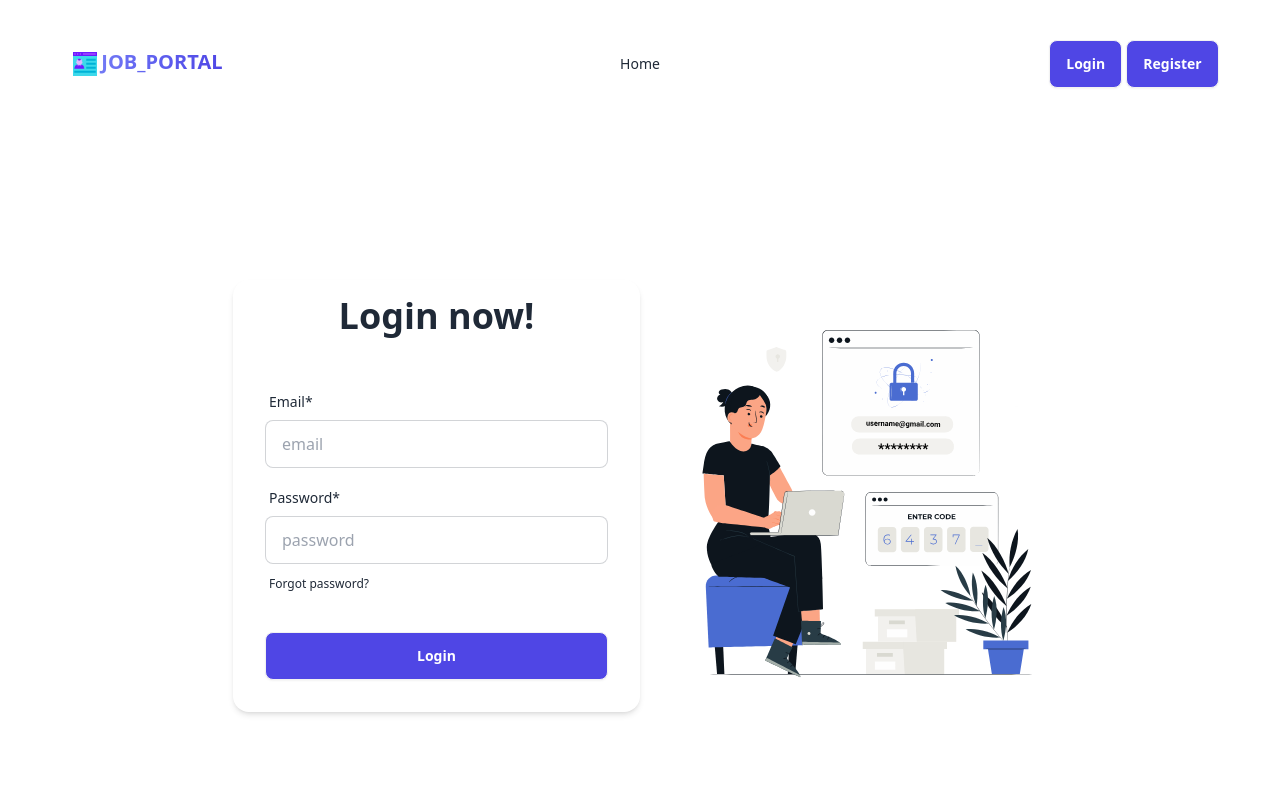
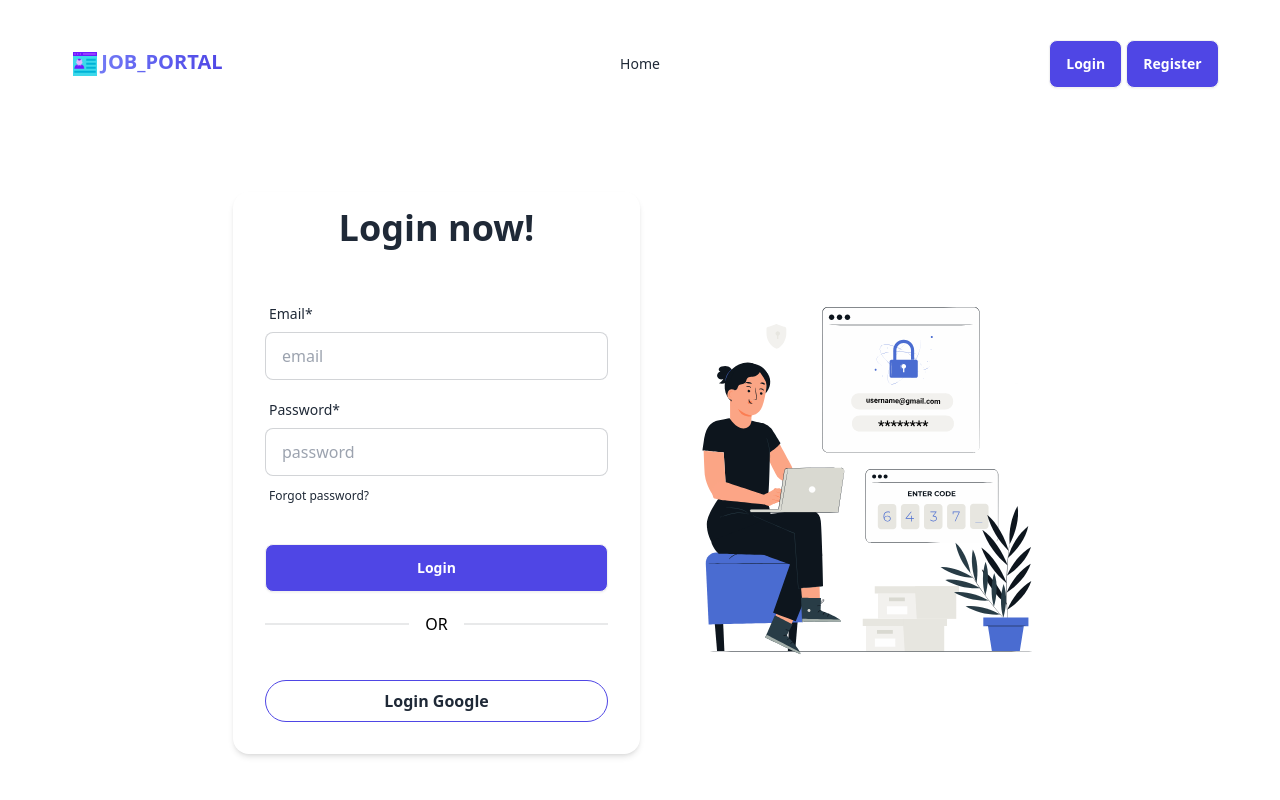
Before and after one commit to MukitHossen7/JOB-PORTAL-SYSTEM, a React (Vite) app: page /login in a window 1280 px wide. Shown: the top 800 px of the page. Built offline with nearby package versions, Linux system fonts and the light colour scheme; no server answers.

Commit message:
google login is complete

```diff
--- a/src/Pages/Authentication/Login/Login.jsx
+++ b/src/Pages/Authentication/Login/Login.jsx
@@ -6,7 +6,7 @@ import { AuthContext } from "../../../Provider/AuthProvider";
 import toast from "react-hot-toast";
 import { useNavigate } from "react-router-dom";
 const Login = () => {
-  const { signInUser } = useContext(AuthContext);
+  const { signInUser, signInGoogle } = useContext(AuthContext);
   const navigate = useNavigate();
   const {
     register,
@@ -29,18 +29,25 @@ const Login = () => {
         toast.error("Invalid credentials email/password");
       });
   };
+  const handleSignInGoogle = () => {
+    signInGoogle().then(() => {
+      toast.success("Login successful with Google");
+    });
+  };
   return (
-    <div className="">
-      <div className="hero min-h-screen">
+    <div className="py-20">
+      <div className="hero ">
         <div className="hero-content flex-col lg:flex-row-reverse gap-10 lg:gap-14">
-          <div className="text-center lg:text-left w-full lg:w-1/2">
-            <Lottie animationData={loginAnimation}></Lottie>
+          <div className="text-center lg:text-left w-full lg:w-1/2 ">
+            <div className="">
+              <Lottie animationData={loginAnimation}></Lottie>
+            </div>
           </div>
-          <div className="card max-w-3xl shrink-0 shadow-md w-full lg:w-1/2">
-            <h1 className="text-2xl lg:text-4xl font-bold text-center py-4">
+          <div className="card max-w-xl shrink-0 shadow-md w-full lg:w-1/2 ">
+            <h1 className="text-2xl lg:text-4xl font-semibold text-center py-4">
               Login now!
             </h1>
-            <form className="card-body" onSubmit={handleSubmit(handleLogin)}>
+            <form className="card-body " onSubmit={handleSubmit(handleLogin)}>
               <div className="form-control">
                 <label className="label">
                   <span className="label-text">Email*</span>
@@ -89,7 +96,14 @@ const Login = () => {
                   Login
                 </button>
               </div>
+              <div className="divider text-black pb-0">OR</div>
             </form>
+            <button
+              onClick={handleSignInGoogle}
+              className="border border-indigo-600 mt-0 px-4 py-2 rounded-full mx-8 font-semibold mb-8"
+            >
+              Login Google
+            </button>
           </div>
         </div>
       </div>
--- a/src/Pages/Authentication/Register/Register.jsx
+++ b/src/Pages/Authentication/Register/Register.jsx
@@ -4,6 +4,7 @@ import { useForm } from "react-hook-form";
 import { useContext } from "react";
 import { AuthContext } from "../../../Provider/AuthProvider";
 import toast from "react-hot-toast";
+
 const Register = () => {
   const { createUsers } = useContext(AuthContext);
   const {
@@ -29,14 +30,14 @@ const Register = () => {
       });
   };
   return (
-    <div>
-      <div className="hero  min-h-screen">
+    <div className="py-20">
+      <div className="hero">
         <div className="hero-content flex-col lg:flex-row-reverse">
           <div className="text-center lg:text-left w-full lg:w-1/2">
             <Lottie animationData={animationRegister}></Lottie>
           </div>
           <div className="card  w-full max-w-xl shrink-0 shadow-md lg:w-1/2">
-            <h1 className="text-4xl font-bold text-center py-4">
+            <h1 className="text-4xl font-semibold text-center py-4">
               Register now!
             </h1>
             <form className="card-body" onSubmit={handleSubmit(handleRegister)}>
@@ -131,7 +132,11 @@ const Register = () => {
                   Register
                 </button>
               </div>
+              <div className="divider text-black pb-0">OR</div>
             </form>
+            <button className="border border-indigo-600 mt-0 px-4 py-2 rounded-full mx-8 font-semibold mb-8">
+              Register in Google
+            </button>
           </div>
         </div>
       </div>
--- a/src/Provider/AuthProvider.jsx
+++ b/src/Provider/AuthProvider.jsx
@@ -1,8 +1,10 @@
 /* eslint-disable react/prop-types */
 import {
   createUserWithEmailAndPassword,
+  GoogleAuthProvider,
   onAuthStateChanged,
   signInWithEmailAndPassword,
+  signInWithPopup,
 } from "firebase/auth";
 import { createContext, useEffect, useState } from "react";
 import auth from "../Firebase/firebase.init";
@@ -10,14 +12,21 @@ import auth from "../Firebase/firebase.init";
 export const AuthContext = createContext();
 
 const AuthProvider = ({ children }) => {
+  const googleProvider = new GoogleAuthProvider();
   const [user, setUser] = useState(null);
   const [loading, setLoading] = useState(true);
 
   const createUsers = (email, password) => {
+    setLoading(true);
     return createUserWithEmailAndPassword(auth, email, password);
   };
   const signInUser = (email, password) => {
+    setLoading(true);
     return signInWithEmailAndPassword(auth, email, password);
+  };
+  const signInGoogle = () => {
+    setLoading(true);
+    return signInWithPopup(auth, googleProvider);
   };
   useEffect(() => {
     const unSubscribe = onAuthStateChanged(auth, (currentUser) => {
@@ -34,6 +43,7 @@ const AuthProvider = ({ children }) => {
     setLoading,
     createUsers,
     signInUser,
+    signInGoogle,
   };
   return (
     <AuthContext.Provider value={authInfo}>{children}</AuthContext.Provider>
```
